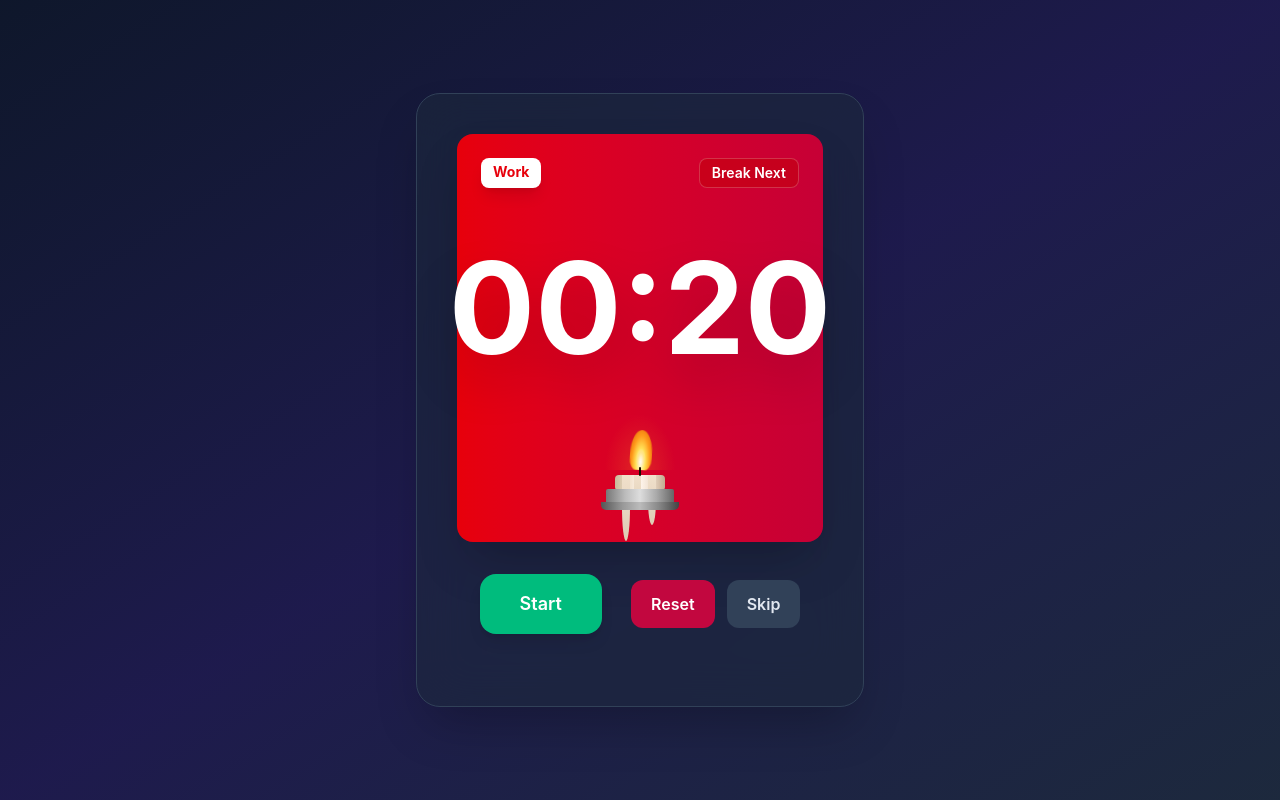
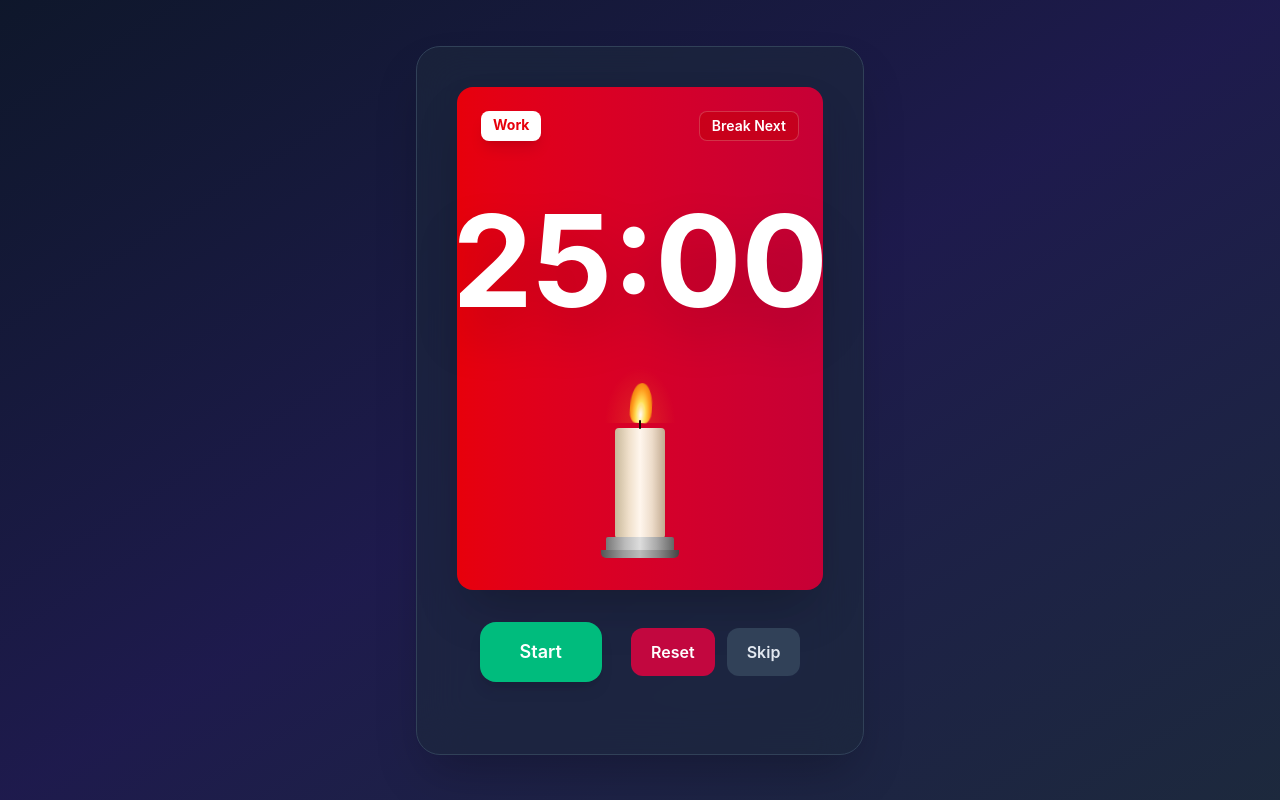
Before and after one commit to Harsh26-star/pomodoro-timer, a React (Vite) app: page / in a window 1280 px wide. Built offline with nearby package versions, Linux system fonts and the light colour scheme.

Commit message:
fix: default timer fixed to correct time

```diff
--- a/src/App.jsx
+++ b/src/App.jsx
@@ -5,7 +5,7 @@ import Controls from './components/Controls';
 
 function App() {
   // Timer States
-  const [timeRemaining, setTimeRemaining] = useState(20);
+  const [timeRemaining, setTimeRemaining] = useState(1500);
   const [isRunning, setIsRunning] = useState(false);
   const [sessionType, setSessionType] = useState('Work');
 
```
